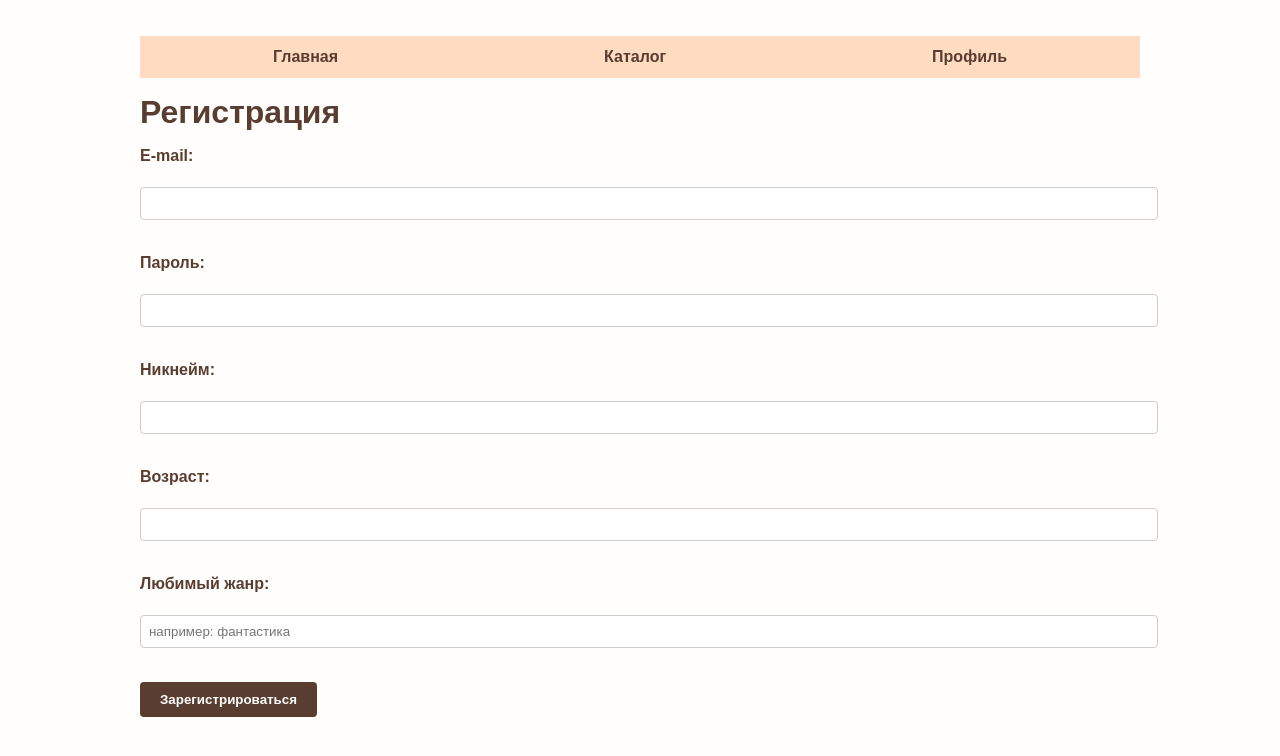
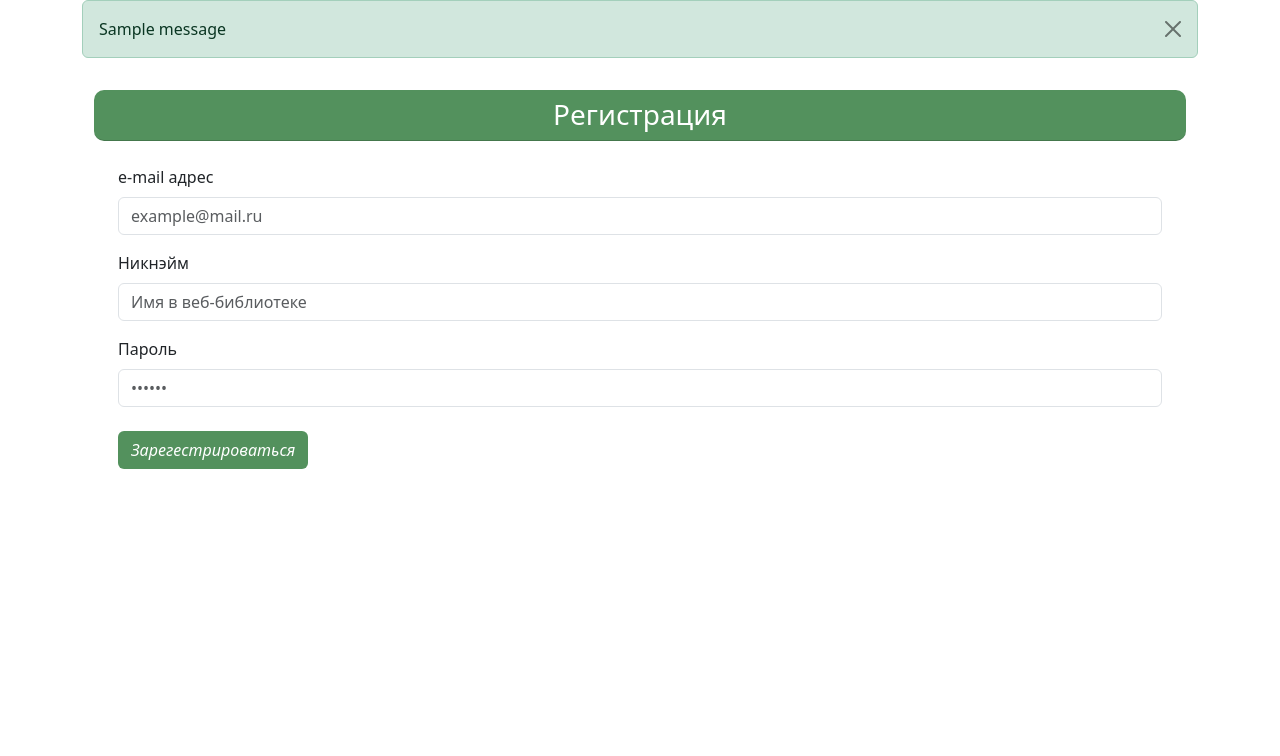
Before and after one commit to ViktoriaVodovozova/Anacondas_laboratory11, a Python web app: template flaskr/templates/registration.html in a window 1280 px wide. Shown: the top 756 px of the page. Run offline with Jinja, Linux system fonts and the light colour scheme; the template is opened without the code that fills it, so the values that code supplies are empty; one stand-in notice (Sample message) is shown.

Commit message:
registration and  home updated

```diff
--- /dev/null
+++ b/flaskr/static/bt_style.css
@@ -0,0 +1,34 @@
+:root {
+    --snake-green: #367f42da;
+    --snake-green-dark: #2d6336da;
+    --snake-yellow: #ccab09da;
+}
+
+.bg-snake-green {
+    background-color: var(--snake-green) !important;
+}
+
+.btn-register {
+    background-color: var(--snake-green) !important;
+}
+
+.btn-register:hover {
+    background-color: var(--snake-green-dark) !important;
+}
+
+.btn-snake:hover {
+    color: white !important;
+    border-color: var(--snake-yellow) !important;
+    background-color: var(--snake-green-dark) !important;
+    transition: all 0.2s cubic-bezier(0.4, 0, 0.2, 1) !important;
+    transform: translateY(-3px) !important;
+    box-shadow: 0 4px 8px rgba(54, 127, 66, 0.3) !important;
+}
+
+.btn-snake:focus,
+.btn-snake:active,
+.btn-snake {
+    color: var(--snake-yellow) !important;
+    background-color: white !important;
+    border-color: var(--snake-green) !important;
+}
--- a/flaskr/templates/base.html
+++ b/flaskr/templates/base.html
@@ -3,19 +3,19 @@
 <head>
     <meta charset="UTF-8">
     <title>{% block title %}Anaconda's library{% endblock %}</title>
-    <link rel="stylesheet" href="{{ url_for('static', filename='style.css') }}">
+    <link rel="stylesheet" href="https://cdn.jsdelivr.net/npm/bootstrap@5.3.0/dist/css/bootstrap.min.css">
+    <link rel="stylesheet" href="{{ url_for('static', filename='bt_style.css') }}">
 </head>
 <body>
-    <nav>
-        <ul id="navigation">
-            <li><a href="{{ url_for('home.home') }}">Главная</a></li>
-            <li><a href="{{ url_for('catalog.catalog') }}">Каталог</a></li>
-            <li><a href="{{ url_for('home.profile') }}">Профиль</a></li>
-        </ul>
-    </nav>
-
-    <main>
+    <main class="container">
+        {% for category, message in get_flashed_messages(with_categories=true) %}
+            <div class="alert alert-{{ 'danger' if category == 'error' else category }} alert-dismissible fade show">
+                {{ message }}
+                <button type="button" class="btn-close" data-bs-dismiss="alert"></button>
+            </div>
+        {% endfor %}
         {% block content %}{% endblock %}
     </main>
+    <script src="https://cdn.jsdelivr.net/npm/bootstrap@5.3.0/dist/js/bootstrap.bundle.min.js"></script>
 </body>
 </html>
--- a/flaskr/templates/registration.html
+++ b/flaskr/templates/registration.html
@@ -3,30 +3,38 @@
 {% block title %}Регистрация{% endblock %}
 
 {% block content %}
-<h1>Регистрация</h1>
-<form method="post">
-    <div>
-        <label for="email"><strong>E-mail:</strong></label><br>
-        <input type="email" name="email" id="email" required><br><br>
+<div class="container">
+    <div class="card border-0" style="margin: 32px auto;">
+        <div class="card-header bg-snake-green text-center text-white" style="border-radius: 10px;">
+            <h1 class="h3 mb-0">Регистрация</h1>
+        </div>
+        <div class="card-body p-4">
+            <form method="post">
+                <div class="mb-3">
+                    <label for="email" class="form-label fw-medium fs-6">e-mail адрес</label>
+                    <input type="email" class="form-control"
+                           id="email" name="email" placeholder="example@mail.ru" required>
+                </div>
+
+                <div class="mb-3">
+                    <label for="nickname" class="form-label fw-medium fs-6">Никнэйм</label>
+                    <input type="text" class="form-control" minlength="3" maxlength="30"
+                           id="nickname" name="nickname" placeholder="Имя в веб-библиотеке" required>
+                </div>
+
+                <div class="mb-3">
+                    <label for="password" class="form-label fw-medium fs-6">Пароль</label>
+                    <input type="password" class="form-control"
+                           id="password" name="password" required placeholder="••••••">
+                </div>
+
+                <div class="mt-4">
+                    <button type="submit" class="btn btn-register text-white fs-6">
+                        <i>Зарегестрироваться</i>
+                    </button>
+                </div>
+            </form>
+        </div>
     </div>
-    <div>
-        <label for="password"><strong>Пароль:</strong></label><br>
-        <input type="password" name="password" id="password" required><br><br>
-    </div>
-    <div>
-        <label for="nickname"><strong>Никнейм:</strong></label><br>
-        <input type="text" name="nickname" id="nickname" required><br><br>
-    </div>
-    <div>
-        <label for="age"><strong>Возраст:</strong></label><br>
-        <input type="number" name="age" id="age" min="10" max="120"><br><br>
-    </div>
-    <div>
-        <label for="genre"><strong>Любимый жанр:</strong></label><br>
-        <input type="text" name="favorite_genre" id="genre" placeholder="например: фантастика"><br><br>
-    </div>
-    <div>
-        <input type="submit" value="Зарегистрироваться">
-    </div>
-</form>
+</div>
 {% endblock %}
```
Also changed, not shown: flaskr/home.py (+5 -2 lines), flaskr/register.py (+42 -9 lines), flaskr/templates/home.html (+24 -5 lines), flaskr/static/style.css (renamed from static/style.css).
